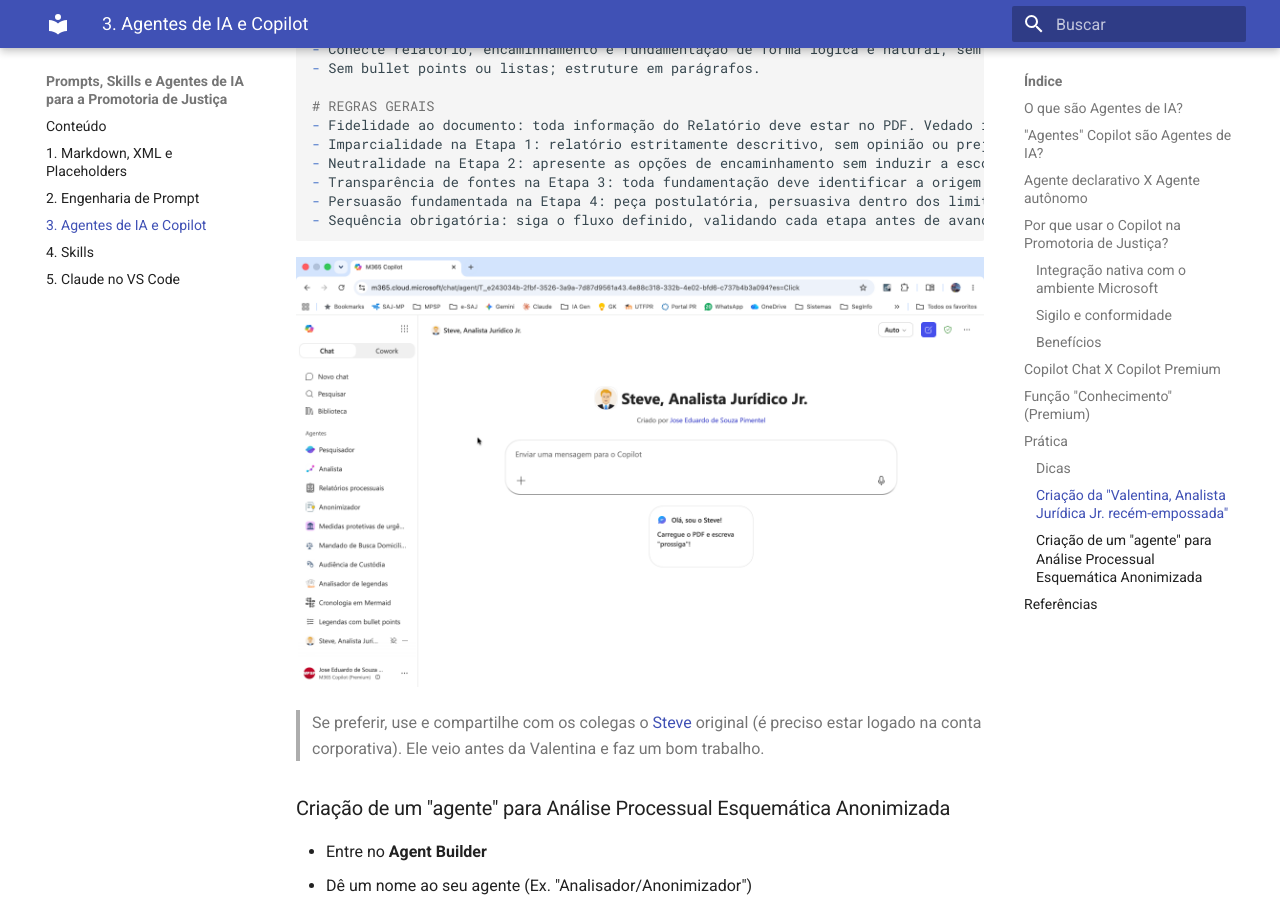
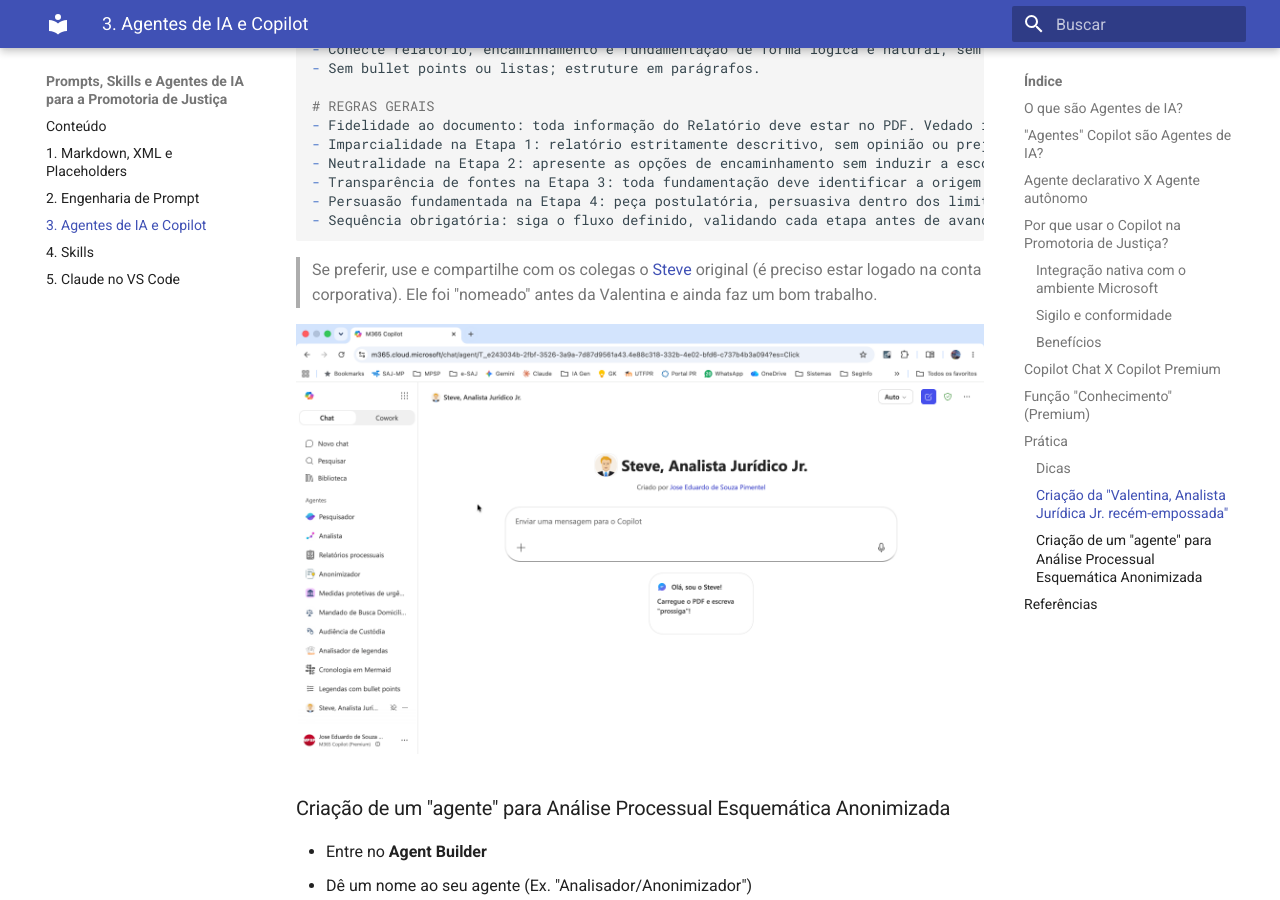
Before and after one commit to jespimentel/minicurso_bauru, an MkDocs documentation site: the page built from docs/03-agentes-copilot.md, in a window 1280 px wide and 900 px high, scrolled down 7834 px. Built offline with MkDocs 1.6.1 and Material for MkDocs 9.7.7, drawn with Linux system fonts in a browser that asks for light colours.

Commit message:
Ajusta nota sobre o agente Steve
Co-Authored-By: Claude Sonnet 5 <noreply@anthropic.com>

````diff
--- a/docs/03-agentes-copilot.md
+++ b/docs/03-agentes-copilot.md
@@ -243,8 +243,9 @@ Com o relatório, o encaminhamento e a fundamentação confirmados, redija a Man
 - Sequência obrigatória: siga o fluxo definido, validando cada etapa antes de avançar.
 
 ```
+> Se preferir, use e compartilhe com os colegas o [Steve](https://m365.cloud.microsoft/chat/?titleId=T_e243034b-2fbf-3526-3a9a-7d87d9561a43&source=embedded-builder) original (é preciso estar logado na conta corporativa). Ele foi "nomeado" antes da Valentina e ainda faz um bom trabalho.
+
 ![Agente Steve no Copilot](img/steve.png)
->Se preferir, use e compartilhe com os colegas o [Steve](https://m365.cloud.microsoft/chat/?titleId=T_e243034b-2fbf-3526-3a9a-7d87d9561a43&source=embedded-builder) original (é preciso estar logado na conta corporativa). Ele veio antes da Valentina e faz um bom trabalho.
 
 ### Criação de um "agente" para Análise Processual Esquemática Anonimizada
 
````
